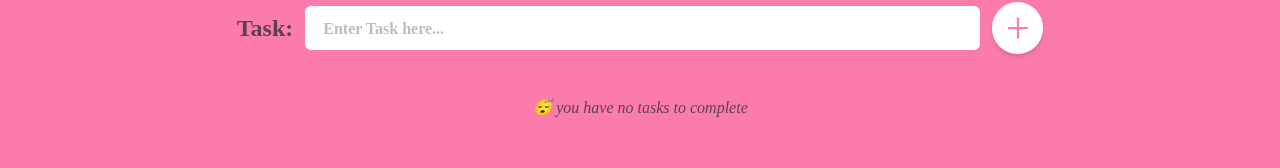
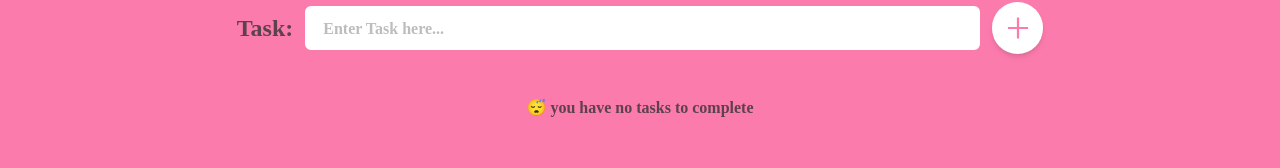
Before and after one commit to jasonuc/todoapp, a React (Vite) app: page /home in a window 1280 px wide. Shown: the part 132-300 px from the top of the page. Built offline with nearby package versions, Linux system fonts and the light colour scheme; no server answers; a web font is replaced by a local one.

Commit message:
fixes design

```diff
--- a/src/components/NoTasks.jsx
+++ b/src/components/NoTasks.jsx
@@ -14,7 +14,7 @@ const NoTasks = () => {
         1000
       ]}
       wrapper="p" speed={80} deletionSpeed={95} repeat={Infinity} cursor={false}
-      className='text-third italic inline-block'
+      className='text-third inline-block font-semibold'
     />
   );
 };
--- a/src/components/SignOutAndUsername.jsx
+++ b/src/components/SignOutAndUsername.jsx
@@ -14,7 +14,7 @@ function SignOutAndUsername() {
 
   onAuthStateChanged(auth, (user) => {
     if (user.isAnonymous) {
-      console.log(user.uid)
+      // console.log(user.uid)
       setName("Anonymous")
     } else if (user.isAnonymous === false) {
       setName(user.displayName)
```
